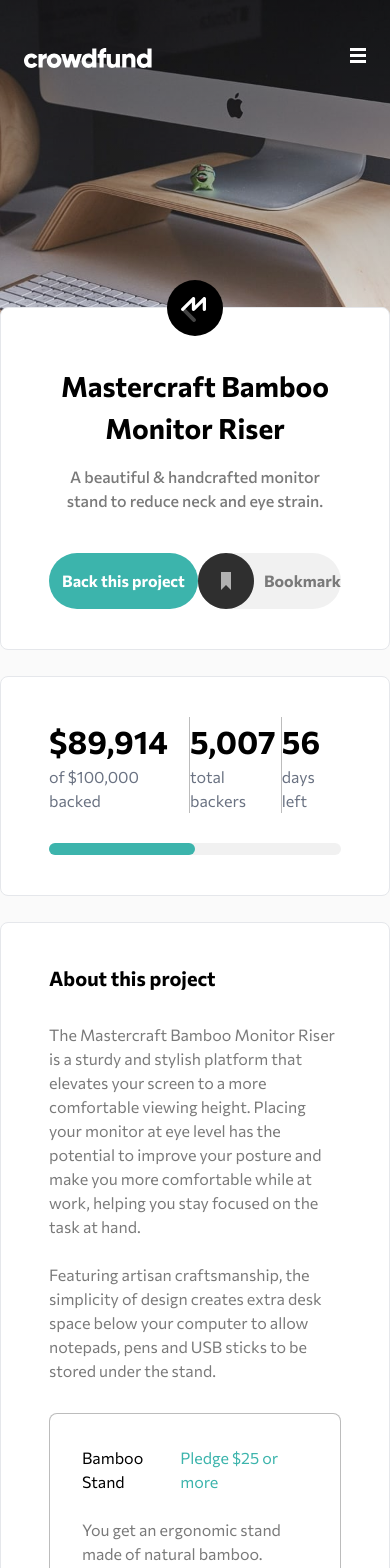
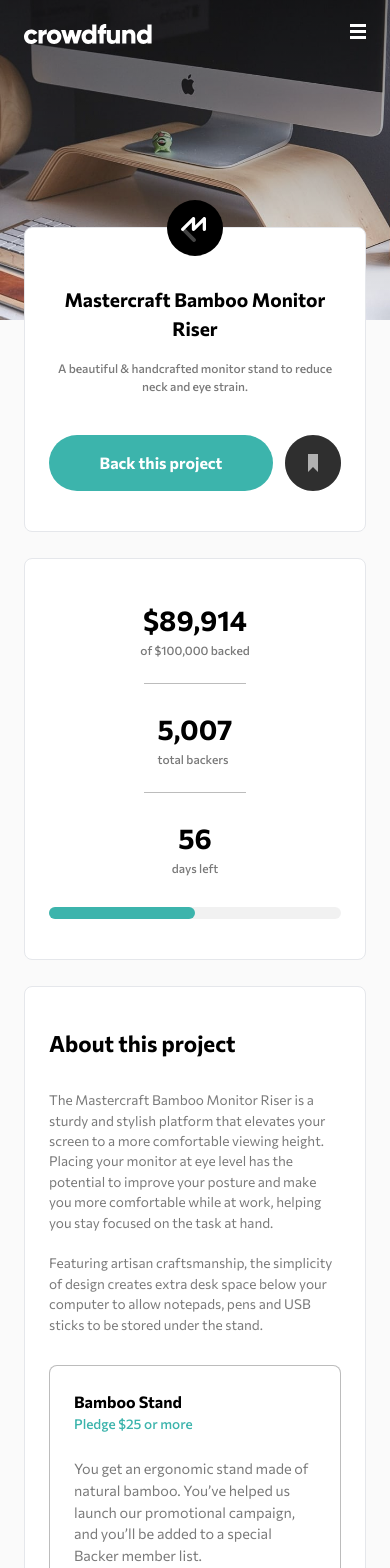
Before and after one commit to Chibuike-web/Crowfund-Product-Page, a React (Vite) app: page / in a window 390 px wide. Shown: the top 1568 px of the page. Built offline with nearby package versions, Linux system fonts and the light colour scheme.

Commit message:
made the sections responsive and implemented the mobile navigation

```diff
--- a/src/components/About.jsx
+++ b/src/components/About.jsx
@@ -1,13 +1,36 @@
 import RewardCard from "./RewardCard";
+
+const pledgeRewards = [
+	{
+		name: "Bamboo Stand",
+		description: `You get an ergonomic stand made of natural bamboo. You’ve helped us launch our promotional campaign, and you’ll be added to a special Backer member list.`,
+		pledgeAmount: 25,
+		remainingStock: 101,
+	},
+	{
+		name: "Black Edition Stand",
+		description: `You get a Black Special Edition computer stand and a personal thank you. You’ll be added to our Backer member list. Shipping is included.`,
+		pledgeAmount: 75,
+		remainingStock: 64,
+	},
+	{
+		name: "Mahogany Special Edition",
+		description: `You get two Special Edition Mahogany stands, a Backer T-Shirt, and a personal thank you. You’ll be added to our Backer member list. Shipping is included.`,
+		pledgeAmount: 200,
+		remainingStock: 0,
+	},
+];
 
 export default function About() {
 	return (
 		<section
-			className="bg-white flex flex-col mt-[26px] w-full max-w-[45.625rem] py-10 px-12 border border-gray-200 rounded-[0.5rem] gap-[30px]"
+			className="bg-white flex flex-col mt-[26px] w-full max-w-[45.625rem] py-10 px-12 max-md:px-6 border border-gray-200 rounded-[0.5rem] gap-[30px]"
 			aria-label="About Project"
 		>
-			<h3 className="font-bold text-black text-[20px]">About this project</h3>
-			<p className="text-dark-gray">
+			<h3 className="font-bold text-black text-[1.75rem] max-sm:text-[1.4rem]">
+				About this project
+			</h3>
+			<p className="text-dark-gray max-sm:text-[0.85rem]">
 				The Mastercraft Bamboo Monitor Riser is a sturdy and stylish platform that elevates your
 				screen to a more comfortable viewing height. Placing your monitor at eye level has the
 				potential to improve your posture and make you more comfortable while at work, helping you
@@ -16,8 +39,13 @@ export default function About() {
 				your computer to allow notepads, pens and USB sticks to be stored under the stand.
 			</p>
 			<div className="flex flex-col gap-[40px]">
-				{Array.from({ length: 3 }).map((_) => (
-					<RewardCard />
+				{pledgeRewards.map(({ name, description, pledgeAmount, remainingStock }) => (
+					<RewardCard
+						name={name}
+						description={description}
+						pledgeAmount={pledgeAmount}
+						remainingStock={remainingStock}
+					/>
 				))}
 			</div>
 		</section>
--- a/src/components/Button.jsx
+++ b/src/components/Button.jsx
@@ -8,13 +8,13 @@ export function Button({ text, className = "" }) {
 	);
 }
 
-export function BookmarkButton() {
+export function BookmarkButton({ text, className = "" }) {
 	return (
 		<button
 			type="button"
-			className="flex gap-[10px] items-center font-bold text-dark-gray w-[176px] h-[3.5rem] bg-[rgba(122,122,122,0.1)] rounded-full"
+			className="flex gap-[10px] max-md:w-max items-center font-bold text-dark-gray w-[176px] h-[3.5rem] bg-[rgba(122,122,122,0.1)] rounded-full"
 		>
-			<BookmarkIcon /> Bookmark
+			<BookmarkIcon /> <p className="max-md:hidden">{text}</p>
 		</button>
 	);
 }
--- a/src/components/CrowdfundPage.jsx
+++ b/src/components/CrowdfundPage.jsx
@@ -11,9 +11,11 @@ export default function CrowdfundPage() {
 			<section className={styles.hero}>
 				<Navbar />
 			</section>
-			<ProductSection />
-			<Stats />
-			<About />
+			<div className=" max-md:px-6">
+				<ProductSection />
+				<Stats />
+				<About />
+			</div>
 		</main>
 	);
 }
--- a/src/components/CrowdfundPage.module.css
+++ b/src/components/CrowdfundPage.module.css
@@ -10,5 +10,6 @@
 		background-image: linear-gradient(rgba(0, 0, 0, 0.5) 0%, rgba(0, 0, 0, 0) 100%),
 			url("../assets/image-hero-mobile.jpg");
 		background-repeat: no-repeat;
+		min-height: 20rem;
 	}
 }
--- a/src/components/Navbar.jsx
+++ b/src/components/Navbar.jsx
@@ -3,16 +3,19 @@ import { Cancel, Harmburger } from "./Icons";
 
 export default function Navbar() {
 	return (
-		<nav className="w-full py-12 max-md:px-6">
-			<header className="mx-auto w-full max-w-[69.1875rem] flex justify-between relative">
+		<nav className="w-full py-12 max-md:p-6">
+			<header className="mx-auto w-full max-w-[69.1875rem] flex justify-between relative max-md:hidden">
 				<img src="/logo.svg" alt="Crowfund Logo" />
-				<ul className="flex gap-8 text-white text-[0.875rem] max-md:hidden">
+				<ul className="flex gap-8 text-white text-[0.875rem] ">
 					<li>About</li>
 					<li>Discover</li>
 					<li>Get Started</li>
 				</ul>
+				<Harmburger />
+			</header>
+			<div className="hidden max-md:block">
 				<MobileNav />
-			</header>
+			</div>
 		</nav>
 	);
 }
@@ -22,21 +25,29 @@ const MobileNav = () => {
 
 	return (
 		<>
-			<div onClick={() => setMobileNav(!mobileNav)} className="hidden max-md:block cursor-pointer">
+			<div className="flex justify-between relative z-50">
+				<img src="/logo.svg" alt="Crowfund Logo" />
+				<div
+					onClick={() => setMobileNav(!mobileNav)}
+					className="hidden max-md:block cursor-pointer"
+				>
 					{!mobileNav ? <Harmburger /> : <Cancel />}
 				</div>
+			</div>
 			{mobileNav && (
-				<ul className="flex flex-col w-full top-[4.25rem] rounded-2xl bg-red-500 text-[1rem] absolute text-dark-gray">
-					<li className="border-b-1">
-						<span className="p-8 block">About</span>
+				<div className="fixed bg-black/25 z-20 inset-0 px-6 pt-[68px]">
+					<ul className="flex flex-col w-full top-[3.5rem] rounded-2xl bg-white text-[1rem] text-black ">
+						<li className="border-b border-dark-gray/50">
+							<span className="p-6 block">About</span>
 						</li>
-					<li className="border-b-1">
-						<span className="p-8 block">Discover</span>
+						<li className="border-b border-dark-gray/50">
+							<span className="p-6 block">Discover</span>
 						</li>
 						<li>
-						<span className="p-8 block">Get Started</span>
+							<span className="p-6 block">Get Started</span>
 						</li>
 					</ul>
+				</div>
 			)}
 		</>
 	);
--- a/src/components/ProductSection.jsx
+++ b/src/components/ProductSection.jsx
@@ -3,22 +3,22 @@ import { BookmarkButton } from "./Button";
 
 export default function ProductSection() {
 	return (
-		<section className="relative mt-[-5.8125rem] bg-white w-full max-w-[45.625rem] border border-gray-200 rounded-[0.5rem] px-12">
+		<section className="relative mt-[-5.8125rem] bg-white w-full max-w-[45.625rem] border border-gray-200 rounded-[0.5rem] px-12 max-sm:px-6">
 			<figure className="absolute left-[50%] -translate-y-1/2 -translate-x-1/2">
 				<img src="/logo-mastercraft.svg" alt="Logo Mastercraft" />
 			</figure>
-			<h1 className="mt-[3.5625rem] text-center font-bold text-[1.75rem] text-black">
+			<h1 className="mt-[3.5625rem] text-center font-bold text-[1.75rem] text-black max-sm:text-[1.2rem]">
 				Mastercraft Bamboo Monitor Riser
 			</h1>
-			<p className="text-center text-dark-gray font-medium mt-4">
+			<p className="text-center text-dark-gray font-medium mt-4 max-sm:text-[0.75rem]">
 				A beautiful & handcrafted monitor stand to reduce neck and eye strain.
 			</p>
-			<div className="mt-10 mb-10 flex justify-between">
+			<div className="mt-10 mb-10 flex justify-between max-md:gap-3">
 				<Button
 					text="Back this project"
-					className="w-[12.75rem] h-[3.5rem] bg-moderate-cyan text-white rounded-full font-bold"
+					className="w-[12.75rem] h-[3.5rem] bg-moderate-cyan text-white rounded-full font-bold max-md:w-full"
 				/>
-				<BookmarkButton />
+				<BookmarkButton text="Bookmark" />
 			</div>
 		</section>
 	);
--- a/src/components/RewardCard.jsx
+++ b/src/components/RewardCard.jsx
@@ -1,25 +1,35 @@
 import { Button } from "./Button";
 
-export default function RewardCard() {
+export default function RewardCard({ name, description, pledgeAmount, remainingStock }) {
 	return (
-		<article className="bg-white flex flex-col gap-6 w-full p-[2rem] border border-dark-gray/50 rounded-[0.5rem]">
-			<div className="flex justify-between">
-				<h3>Bamboo Stand</h3>
-				<p className="text-moderate-cyan">Pledge $25 or more</p>
+		<article
+			className={`bg-white flex flex-col gap-6 w-full p-8 max-md:p-6 border border-dark-gray/50 rounded-lg ${
+				remainingStock === 0 ? "opacity-50 cursor-not-allowed" : ""
+			}`}
+		>
+			<div className="flex justify-between max-md:flex-col">
+				<h3 className="text-black font-bold text-[1.25rem] max-sm:text-[1rem]">{name}</h3>
+				<p className="text-moderate-cyan font-medium max-sm:text-[0.85rem]">
+					Pledge ${pledgeAmount} or more
+				</p>
 			</div>
-			<p className="text-dark-gray">
-				You get an ergonomic stand made of natural bamboo. You’ve helped us launch our promotional
-				campaign, and you’ll be added to a special Backer member list
-			</p>
-			<div className="flex justify-between">
-				<div className="flex gap-[8px] items-center">
-					<h1 className="text-[2rem] font-bold text-black">101</h1>
+			<p className="text-dark-gray max-sm:text-[0.9rem]">{description}</p>
+			<div className="flex justify-between max-md:flex-col max-md:gap-4">
+				<div className="flex gap-2 items-center">
+					<h1 className="text-[2rem] font-bold text-black">{remainingStock}</h1>
 					<span className="text-dark-gray">left</span>
 				</div>
-				<Button
-					text="Select Reward"
-					className="bg-moderate-cyan w-[156px] h-[3rem] rounded-full text-white"
-				/>
+				{remainingStock !== 0 ? (
+					<Button
+						text="Select Reward"
+						className="bg-moderate-cyan w-[9.75rem] h-12 rounded-full text-white"
+					/>
+				) : (
+					<Button
+						text="Out of Stock"
+						className="bg-dark-gray w-[9.75rem] h-12 rounded-full text-white"
+					/>
+				)}
 			</div>
 		</article>
 	);
--- a/src/components/Stats.jsx
+++ b/src/components/Stats.jsx
@@ -3,23 +3,29 @@ import React from "react";
 export default function Stats() {
 	return (
 		<section
-			className="bg-white flex flex-col mt-[26px] w-full max-w-[45.625rem] py-10 px-12 border border-gray-200 rounded-[0.5rem] gap-[30px]"
+			className="bg-white flex flex-col mt-[26px] w-full max-w-[45.625rem] py-10 px-12 max-md:px-6 border border-gray-200 rounded-[0.5rem] gap-[30px]"
 			aria-label="Project Statistics"
 		>
-			<div className="flex w-full max-w-[514px] justify-between">
+			<div className="flex w-full max-w-[514px] justify-between max-md:flex-col max-md:gap-6 max-md:items-center max:md:w-max">
 				<article className="flex flex-col">
-					<strong className="block text-[2rem] font-bold">$89,914</strong>
-					<p className="text-gray-500">of $100,000 backed</p>
+					<strong className="block text-[2rem] font-bold max-md:text-center max-md:text-[1.75rem]">
+						$89,914
+					</strong>
+					<p className="text-dark-gray font-medium max-md:text-[0.75rem]">of $100,000 backed</p>
 				</article>
-				<span className="block w-[1px] min-h-[100%] bg-dark-gray/50 "></span>
+				<span className="block w-[1px] min-h-[100%] bg-dark-gray/50 max-md:h-[1px] max-md:w-[35%]"></span>
 				<article className="flex flex-col">
-					<strong className="block text-[2rem] font-bold">5,007</strong>
-					<p className="text-gray-500">total backers</p>
+					<strong className="block text-[2rem] font-bold max-md:text-center max-md:text-[1.75rem]">
+						5,007
+					</strong>
+					<p className="text-dark-gray font-medium max-md:text-[0.75rem]">total backers</p>
 				</article>
-				<span className="block w-[1px] min-h-[100%] bg-dark-gray/50 "></span>
+				<span className="block w-[1px] min-h-[100%] bg-dark-gray/50 max-md:h-[1px] max-md:w-[35%]"></span>
 				<article className="flex flex-col">
-					<strong className="block text-[2rem] font-bold">56</strong>
-					<p className="text-gray-500">days left</p>
+					<strong className="block text-[2rem] font-bold max-md:text-center max-md:text-[1.75rem]">
+						56
+					</strong>
+					<p className="text-dark-gray font-medium max-md:text-[0.75rem]">days left</p>
 				</article>
 			</div>
 			<div className="block bg-dark-gray/10 w-full h-[12px] rounded-full">
```
Lines whose indentation alone changed are shown as unchanged.
